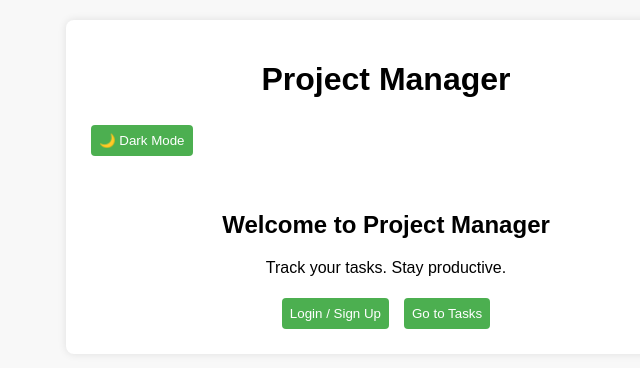
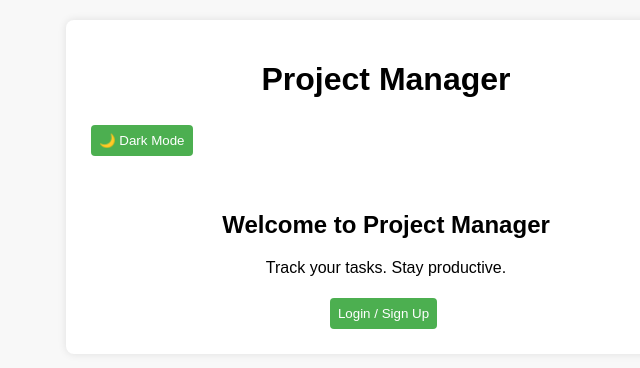
Before and after one commit to AndrewHulme88/project-planner, a React (Create React App) app in the folder frontend/: page / in a window 1280 px wide. Shown: the top 368 px of the page, without its empty margins (254-894 px from the left). Built offline with nearby package versions, Linux system fonts and the light colour scheme.

Commit message:
Modified LandingPage.jsx to hide tasks button if not logged in

```diff
--- a/frontend/src/components/LandingPage.jsx
+++ b/frontend/src/components/LandingPage.jsx
@@ -1,16 +1,25 @@
 import { Link } from "react-router-dom";
 
-const LandingPage = () => (
+const LandingPage = () => {
+    const token = localStorage.getItem("token");
+
+    return (
         <div style={{ textAlign: "center", marginTop: "50px" }}>
             <h2>Welcome to Project Manager</h2>
             <p>Track your tasks. Stay productive.</p>
+
+            {!token ? (
                 <Link to="/login">
                     <button style={{ marginRight: "10px" }}>Login / Sign Up</button>
                 </Link>
+            ) : (
                 <Link to="/tasks">
                     <button>Go to Tasks</button>
                 </Link>
+            )}
         </div>
     );
+};
+
 
 export default LandingPage;
```
Lines whose indentation alone changed are shown as unchanged.
